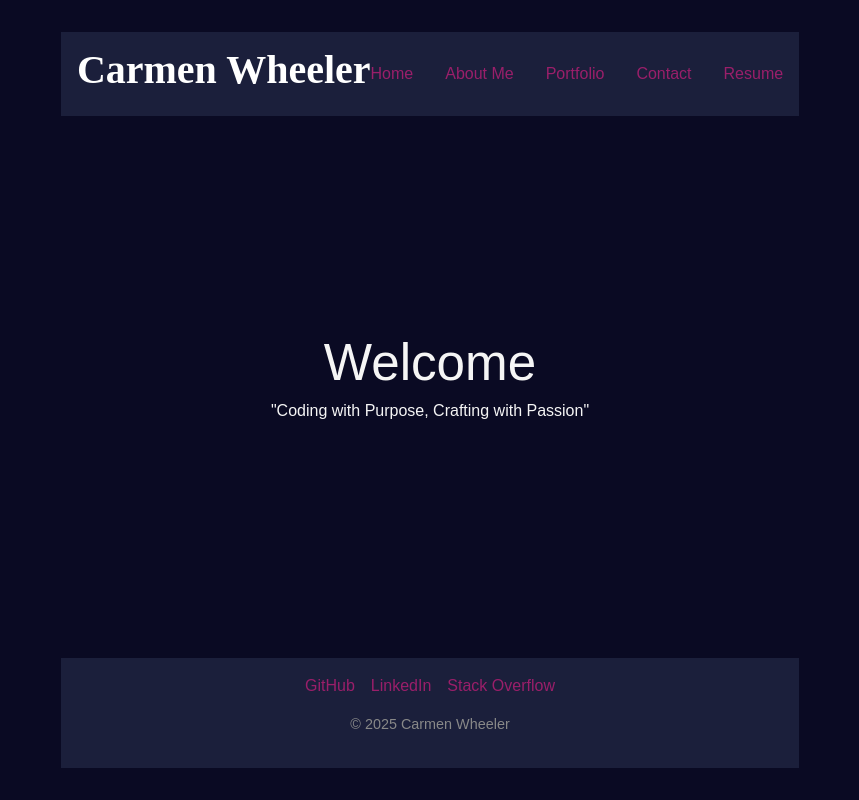
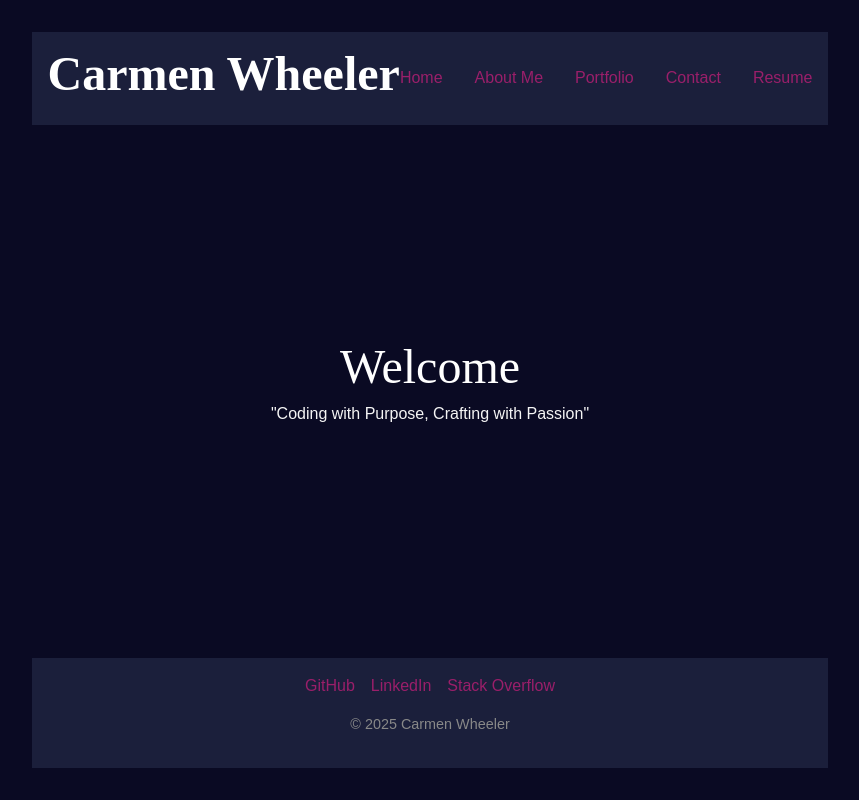
Before and after one commit to OutsideofemiT/Portfolio_CW, a React (Vite) app: page / in a window 1280 px wide. Shown: the whole page, without its empty margins (210-1069 px from the left). Built offline with nearby package versions, Linux system fonts and the light colour scheme.

Commit message:
Working on styling and fonts

```diff
--- a/src/assets/styles/App.css
+++ b/src/assets/styles/App.css
@@ -114,3 +114,16 @@ footer {
   padding: 0 !important;
   margin: 0 auto !important;
 }
+h1.signature {
+  font-family: 'Dancing Script', cursive !important;
+  font-size: 3rem !important;  /* Adjust as needed */
+  font-weight: 700 !important;
+  color: #fff !important;
+  text-align: center !important;
+}
+.h1, h1 {
+  font-size: 3rem !important;
+  line-height: 1.1 !important;
+  color: #fff !important;
+  font-family: 'Dancing Script', cursive !important;
+}
--- a/src/assets/styles/index.css
+++ b/src/assets/styles/index.css
@@ -265,10 +265,16 @@ button:focus-visible {
   margin: 0 auto !important;
 }
 
-.signature {
-  font-family: 'Dancing Script', cursive;
-  font-size: 2.5rem; /* Adjust size as needed */
-  font-weight: 700;
-  color: #fff; /* Adjust color based on your background */
-  text-align: center;
+h1.signature {
+  font-family: 'Dancing Script', cursive !important;
+  font-size: 3rem !important;  /* Adjust as needed */
+  font-weight: 700 !important;
+  color: #fff !important;
+  text-align: center !important;
 }
+.h1, h1 {
+  font-size: 3rem !important;
+  line-height: 1.1 !important;
+  color: #fff !important;
+  font-family: 'Dancing Script', cursive !important;
+}
```
